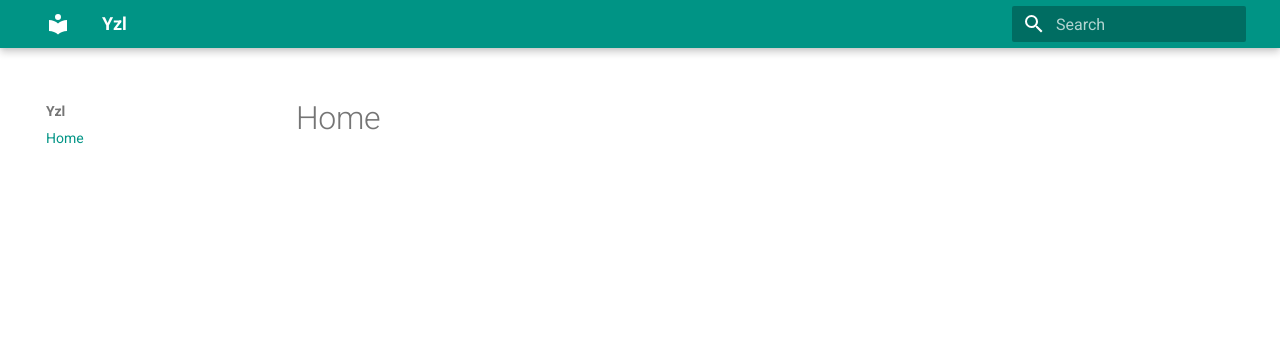
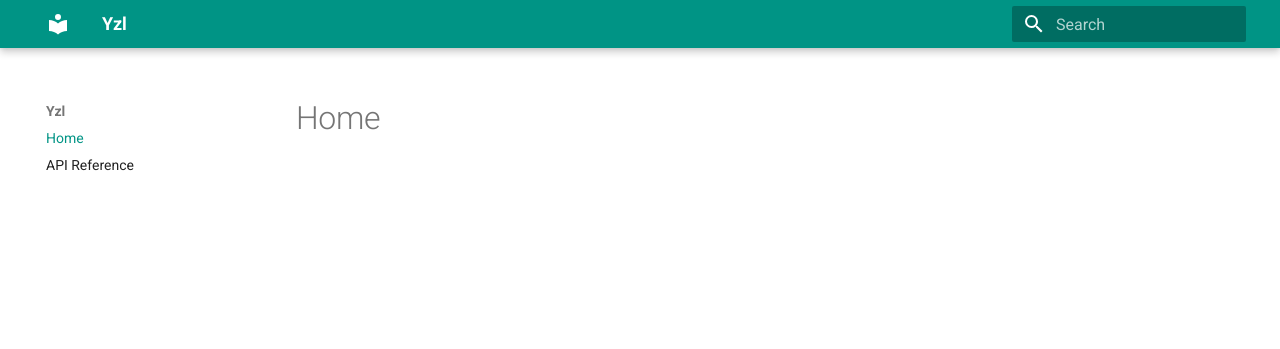
Before and after one commit to queil/yzl, an MkDocs documentation site: the page built from docs/index.md, in a window 1280 px wide. Shown: the top 349 px of the page. Built offline with MkDocs 1.6.1 and Material for MkDocs 9.7.7, drawn with Linux system fonts in a browser that asks for light colours.

Commit message:
Playing with generating API Docs

```diff
--- a/mkdocs.yml
+++ b/mkdocs.yml
@@ -1,6 +1,7 @@
 site_name: Yzl
 nav:
 - Home: index.md
+- API Reference: output/reference/index.html
 theme:
   name: material
   palette:
```
Also changed, not shown: 2 other files.
